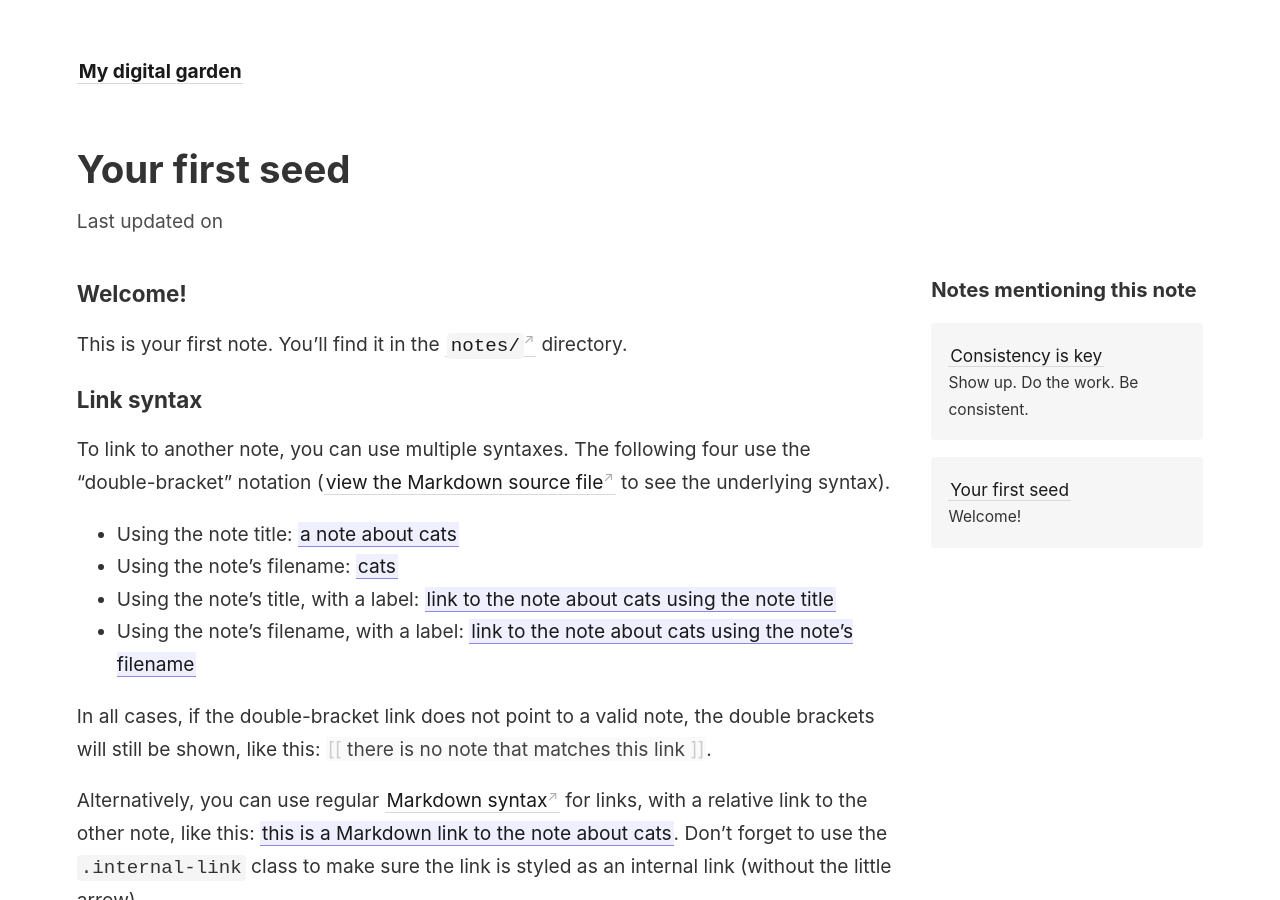
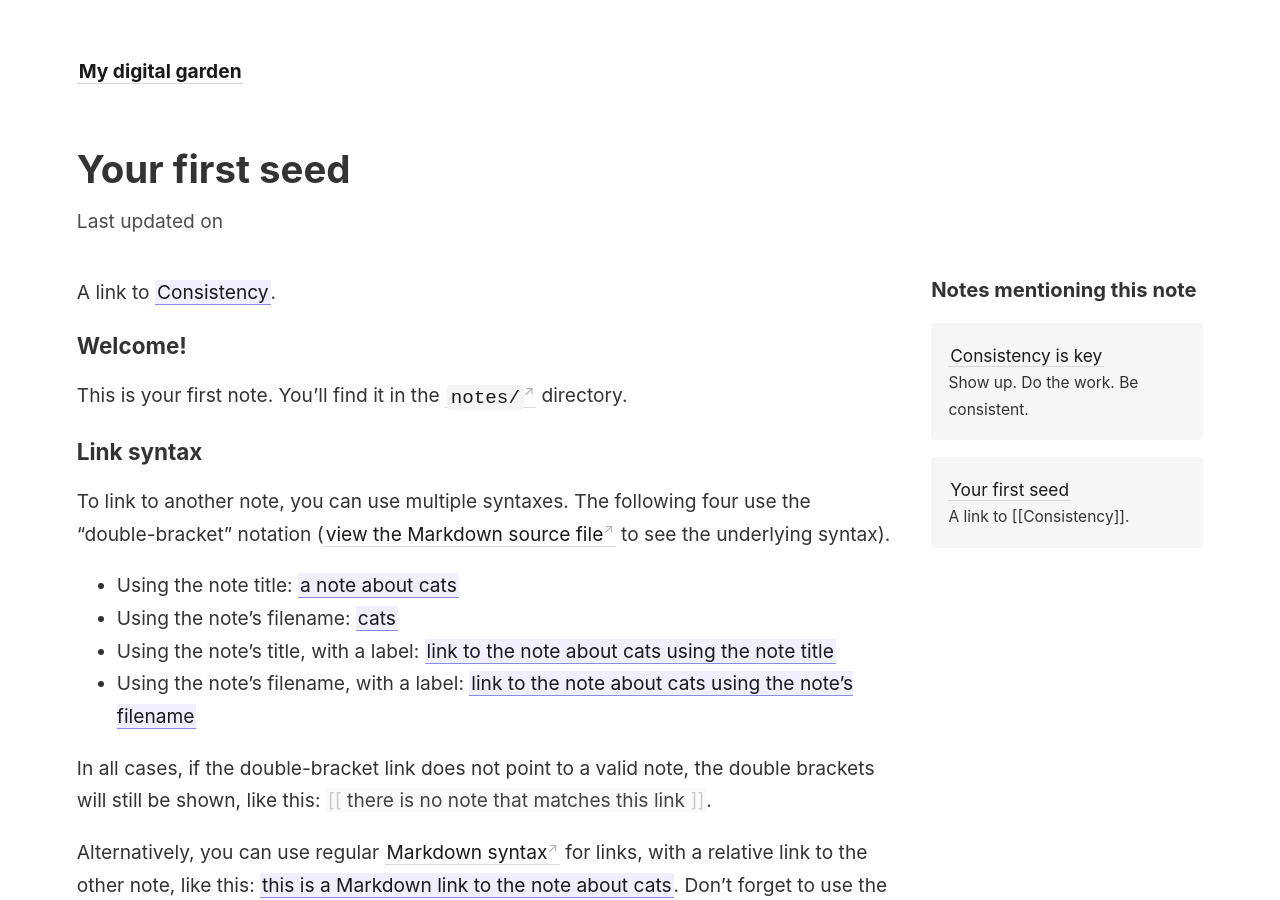
Before and after one commit to macedotavares/senhortavares, a Jekyll site: the page built from _notes/your-first-note.md, in a window 1280 px wide and 900 px high. Built offline with Jekyll 4.4.1, drawn with Linux system fonts in a browser that asks for light colours.

Commit message:
Update your-first-note.md

```diff
--- a/_notes/your-first-note.md
+++ b/_notes/your-first-note.md
@@ -1,6 +1,8 @@
 ---
 title: Your first seed
 ---
+
+A link to [[Consistency]].
 
 ### Welcome!
 
```
